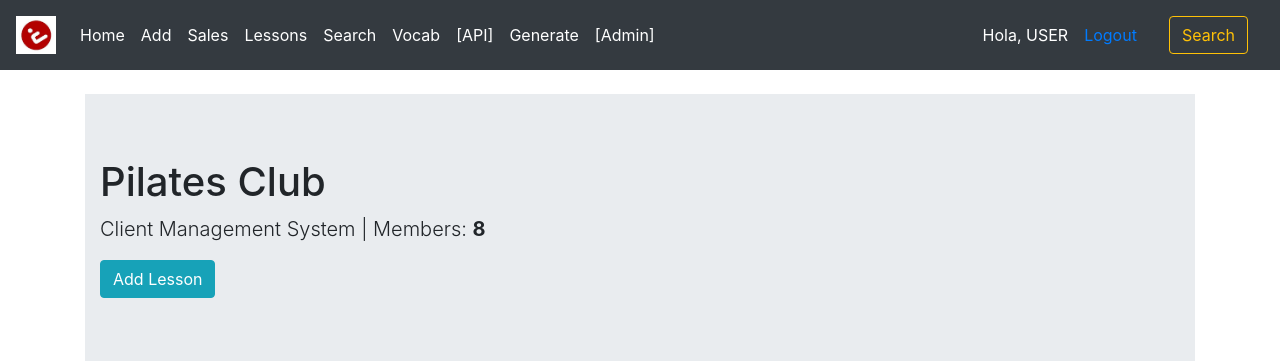
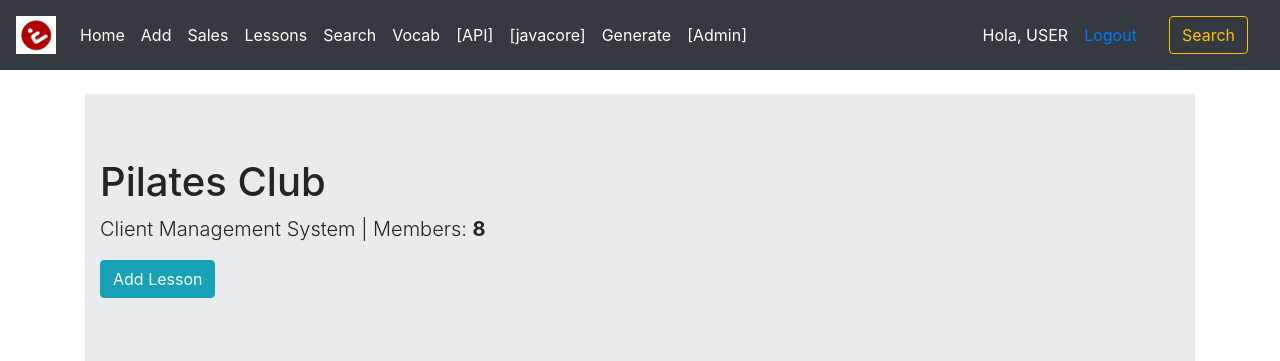
Before and after one commit to turbonium335i/pilatesclub, a Django app: page / in a window 1280 px wide. Shown: the top 361 px of the page. Run offline with Django 3.2, Linux system fonts and the light colour scheme; data comes from the database, SQL or seed files in the repository; some libraries are stand-ins or nearby versions.

Commit message:
updated navbar

```diff
--- a/PycharmProjects/pilatesclub/cms/members/templates/members/base.html
+++ b/PycharmProjects/pilatesclub/cms/members/templates/members/base.html
@@ -55,8 +55,15 @@
         <a class="nav-link" href="{% url 'vocab' %}"> Vocab </a>
       </li>
                                       <li class="nav-item active">
-        <a class="nav-link" href="{% url 'apimemberlist' %}"> [API] </a>
+        <a class="nav-link" href="{% url 'apimemberlist' %}"> [API]
+        </a>
       </li>
+
+                                              <li class="nav-item active">
+        <a class="nav-link" href="{% url 'javacore' %}"> [javacore]
+        </a>
+      </li>
+
 
 
 
```
